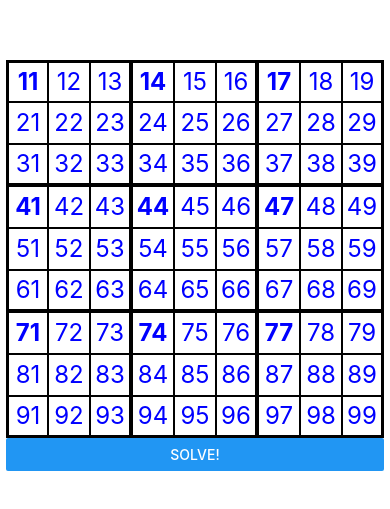
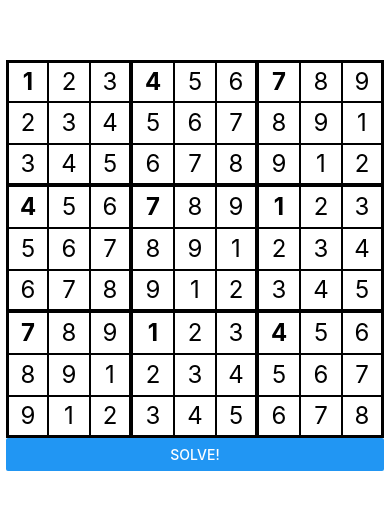
Before and after one commit to xTRUMANx/sudoku, a React Native app: screen / in a window 390 px wide. Shown: the part 157-666 px from the top of the page. Built offline with nearby package versions, Linux system fonts and the light colour scheme.

Commit message:
Can solve single missing value in a row or column.

```diff
--- a/constants.ts
+++ b/constants.ts
@@ -1 +1,2 @@
-export const gridSize: number = 9;
+export const validValues = new Set("123456789".split(""));
+export const gridSize: number = validValues.size;
--- a/solver.ts
+++ b/solver.ts
@@ -1,19 +1,71 @@
-import { gridSize } from "./constants";
+import { gridSize, validValues } from "./constants";
 import { SudokuState, useSudokuStore } from "./store";
+
+const strategies: ((state: SudokuState) => void)[] = [
+  fillLastRowValue,
+  fillLastColumnValue,
+];
 
 export const solver = () => {
   const state = useSudokuStore.getState();
 
-  fillEmptySpaces(state);
+  strategies.forEach((strat) => strat(state));
 };
 
-// for each row, if there is an empty cell, fill it!
-function fillEmptySpaces(state: SudokuState) {
+function fillLastRowValue(state: SudokuState) {
   for (let row = 0; row < gridSize; row++) {
-    for (let col = 0; col < gridSize; col++) {
-      if (!state.getCellValue(row, col).value) {
-        state.setCellValue(row, col, { value: "X", readOnly: false });
-      }
-    }
+    var values = Array.from({ length: 9 }).map(
+      (_, col) => state.getCellValue(row, col).value
+    );
+
+    const result = getMissingValue(values);
+
+    if (!result) continue;
+
+    const { index: col, value } = result;
+
+    state.setCellValue(row, col, { value: value, readOnly: false });
   }
 }
+
+function fillLastColumnValue(state: SudokuState) {
+  for (let col = 0; col < gridSize; col++) {
+    var values = Array.from({ length: 9 }).map(
+      (_, row) => state.getCellValue(row, col).value
+    );
+
+    const result = getMissingValue(values);
+
+    if (!result) continue;
+
+    const { index: row, value } = result;
+
+    state.setCellValue(row, col, { value: value, readOnly: false });
+  }
+}
+
+interface MissingValue {
+  index: number;
+  value: string;
+}
+
+const getMissingValue: (values: string[]) => MissingValue | null = (values) => {
+  const valuesSet = new Set(values);
+
+  if (!valuesSet.has("")) {
+    console.log("No missing value.");
+    return null;
+  }
+
+  // Check for duplicates
+  if (valuesSet.size != 9) {
+    console.log(`Not all values are unique`);
+    return null;
+  }
+
+  var index = values.findIndex((v) => v === "");
+  var missingValues = validValues.difference(valuesSet);
+  var value = [...missingValues.values()][0];
+
+  return { index, value };
+};
--- a/store.tsx
+++ b/store.tsx
@@ -14,7 +14,7 @@ function createGrid() {
   for (let row = 0; row < gridSize; row++) {
     for (let col = 0; col < gridSize; col++) {
       newGrid[row * 9 + col] = {
-        value: `${row + 1}${col + 1}`,
+        value: (((row + col) % 9) + 1).toString(),
         readOnly: row % 3 == 0 && col % 3 == 0,
       };
     }
```
